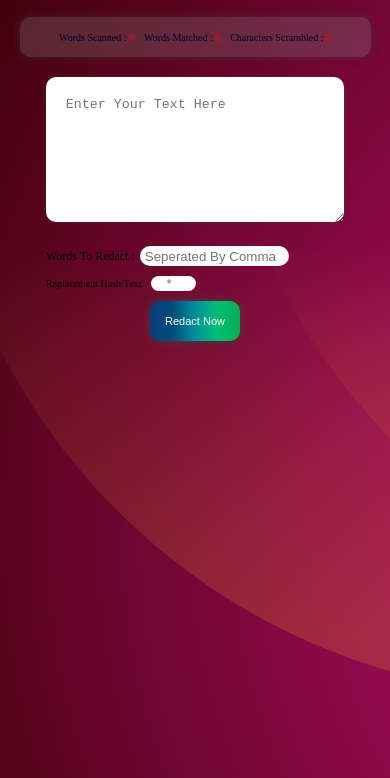
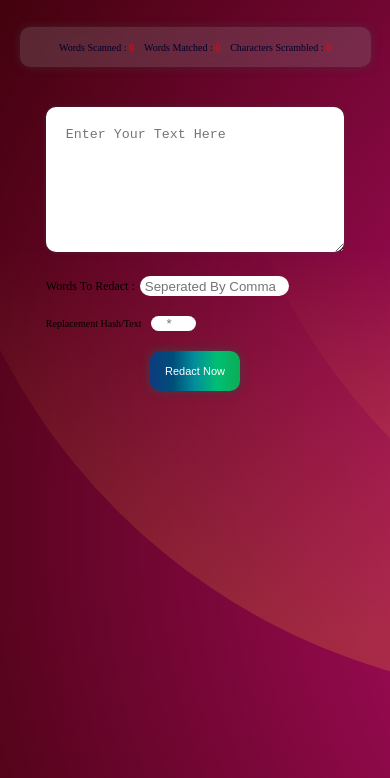
Before and after one commit to ezeobinna/redact, a plain HTML site: page index.html in a window 390 px wide. Shown: the part 66-844 px from the top of the page. Drawn offline with Linux system fonts and the light colour scheme.

Commit message:
Update index.css

```diff
--- a/index.css
+++ b/index.css
@@ -8,7 +8,7 @@
     display: flex;
     flex-direction: column;
     width: 100%;
-    height: 100vh;
+
     align-items: center;
     justify-content: center;
     background-color: #330000;
@@ -22,7 +22,7 @@
     display: flex;
     flex-direction: column;
     width: 70%;
-    height: 100%;
+    min-height: 100vh;
     border-radius: 10px;
     align-items: center;
 }
@@ -159,7 +159,7 @@
         width: 90%;
     }
     .status {
-        margin-block: 0px 10px;
+        margin-block: 10px 30px;
         padding-block: 10px;
     }
     .status div {
@@ -174,7 +174,7 @@
         width: 85%;
     }
     .scrambled_words div {
-        margin-bottom: 10px;
+        margin-bottom: 20px;
     }
     #scrambled {
         width: 50%;
@@ -194,6 +194,9 @@
         margin-left: 10px;
         padding-left: 15px;
     }
+    .btn_redact {
+        margin-block: 20px 30px;
+    }
     #btn_redact {
         width: 30%;
         height: 40px;
```
